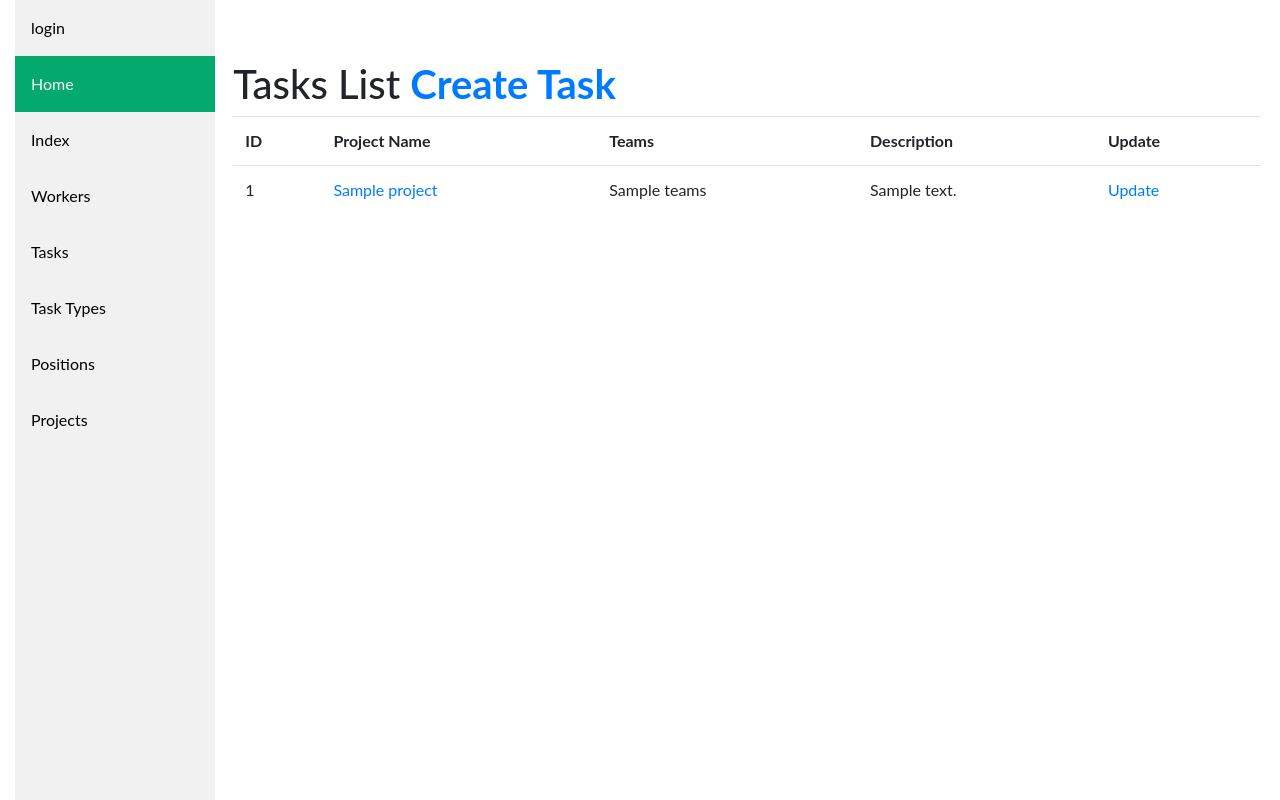
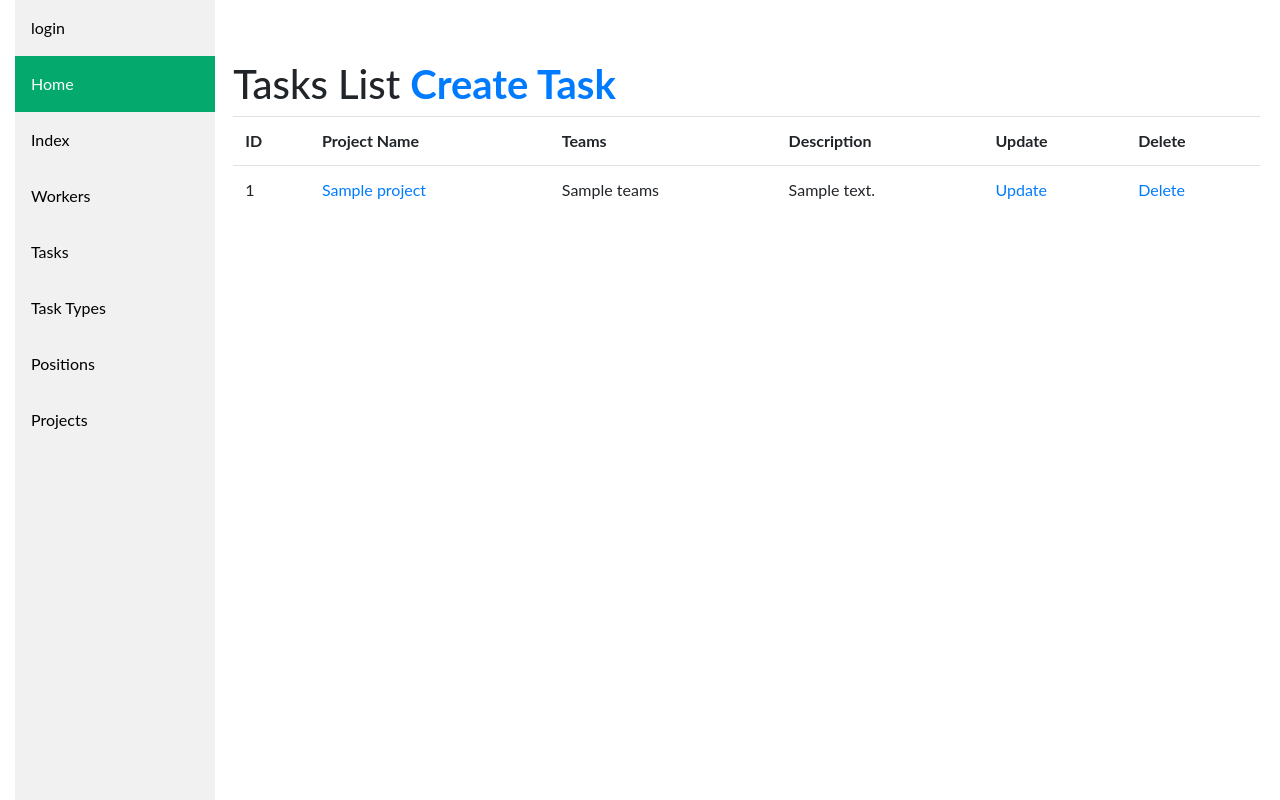
Before and after one commit to yevhenii-nevmyvako/it-company-task-manager, a Django app: template templates/task_manager/project_list.html in a window 1280 px wide. Run offline with Django 3.2, Linux system fonts and the light colour scheme; the template is opened without the code that fills it: most values are stand-ins (such as "Sample title", 1, 10 or a date in 2020); some libraries are stand-ins or nearby versions.

Commit message:
Add link to delete project to project_list.html

```diff
--- a/templates/task_manager/project_list.html
+++ b/templates/task_manager/project_list.html
@@ -18,7 +18,7 @@
         <th>Teams</th>
         <th>Description</th>
         <th>Update</th>
-{#        <th>Delete</th>#}
+        <th>Delete</th>
       </tr>
     {% for project in project_list %}
       <tr>
@@ -28,7 +28,7 @@
         <td>{{ project.description }}</td>
 
         <td><a href="{% url 'task_manager:project-update' pk=project.id %}">Update</a></td>
-{#      <td><a href="{% url 'task_manager:task-delete' pk=task.id %}">Delete</a></td>#}
+      <td><a href="{% url 'task_manager:project-delete' pk=task.id %}">Delete</a></td>
       </tr>
     {% endfor %}
     </table>
```
